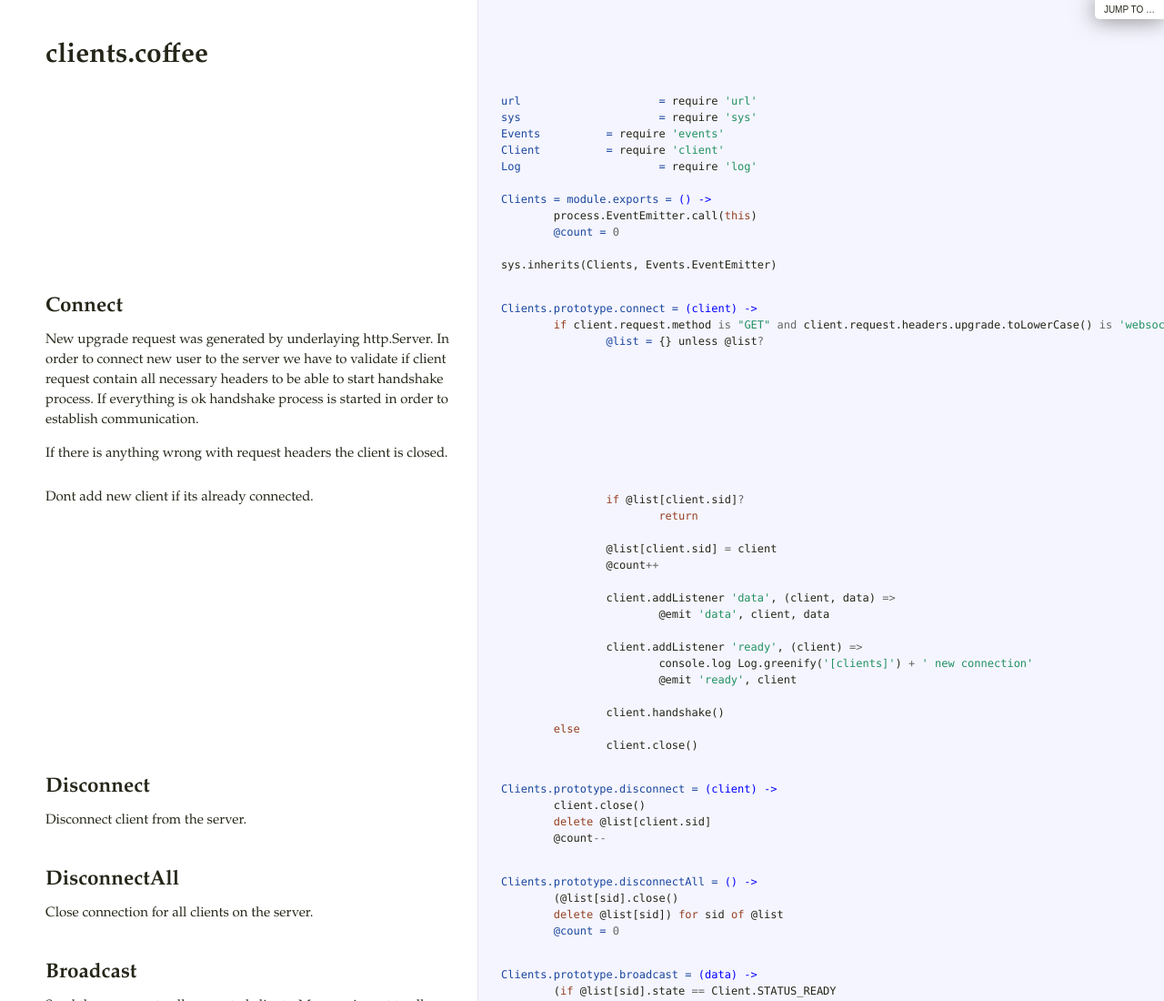
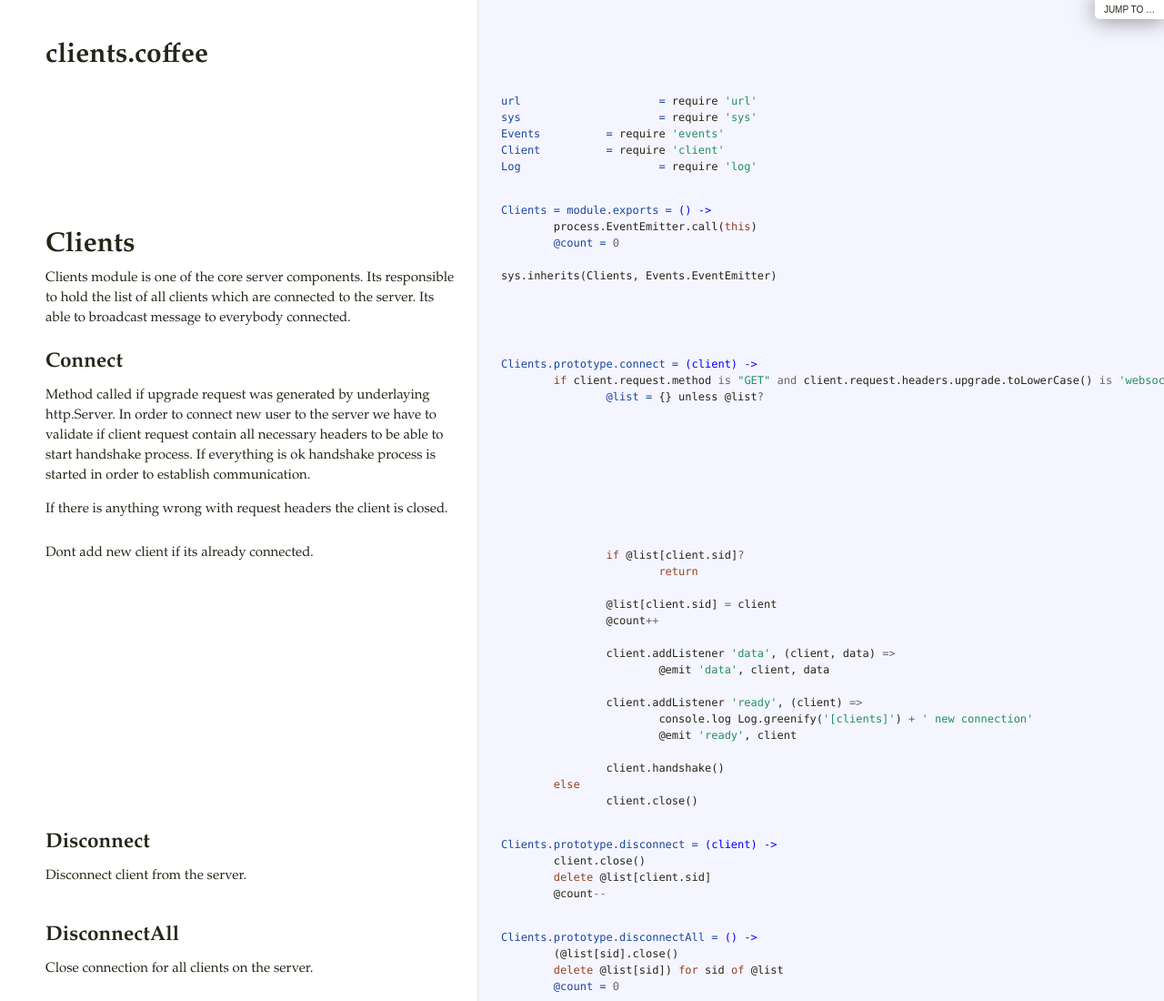
Before and after one commit to petrjanda/platformjs, a website: page docs/clients.html in a window 1280 px wide. Shown: the top 1100 px of the page at 91% size. Drawn offline with Linux system fonts and the light colour scheme.

Commit message:
more docs for clients class

```diff
--- a/docs/clients.html
+++ b/docs/clients.html
@@ -2,15 +2,16 @@
 <span class="nv">sys			= </span><span class="nx">require</span> <span class="s1">&#39;sys&#39;</span>
 <span class="nv">Events		= </span><span class="nx">require</span> <span class="s1">&#39;events&#39;</span>
 <span class="nv">Client		= </span><span class="nx">require</span> <span class="s1">&#39;client&#39;</span>
-<span class="nv">Log			= </span><span class="nx">require</span> <span class="s1">&#39;log&#39;</span>
+<span class="nv">Log			= </span><span class="nx">require</span> <span class="s1">&#39;log&#39;</span></pre></div>             </td>           </tr>                               <tr id="section-2">             <td class="docs">               <div class="pilwrap">                 <a class="pilcrow" href="#section-2">&#182;</a>               </div>               <h1>Clients</h1>
 
-<span class="nv">Clients = module.exports = </span><span class="nf">() -&gt;</span>
+<p>Clients module is one of the core server components. Its responsible to hold the list of all
+clients which are connected to the server. Its able to broadcast message to everybody connected.</p>             </td>             <td class="code">               <div class="highlight"><pre><span class="nv">Clients = module.exports = </span><span class="nf">() -&gt;</span>
 	<span class="nx">process</span><span class="p">.</span><span class="nx">EventEmitter</span><span class="p">.</span><span class="nx">call</span><span class="p">(</span><span class="k">this</span><span class="p">)</span>
 	<span class="vi">@count = </span><span class="mi">0</span>
 
-<span class="nx">sys</span><span class="p">.</span><span class="nx">inherits</span><span class="p">(</span><span class="nx">Clients</span><span class="p">,</span> <span class="nx">Events</span><span class="p">.</span><span class="nx">EventEmitter</span><span class="p">)</span></pre></div>             </td>           </tr>                               <tr id="section-2">             <td class="docs">               <div class="pilwrap">                 <a class="pilcrow" href="#section-2">&#182;</a>               </div>               <h2>Connect</h2>
+<span class="nx">sys</span><span class="p">.</span><span class="nx">inherits</span><span class="p">(</span><span class="nx">Clients</span><span class="p">,</span> <span class="nx">Events</span><span class="p">.</span><span class="nx">EventEmitter</span><span class="p">)</span></pre></div>             </td>           </tr>                               <tr id="section-3">             <td class="docs">               <div class="pilwrap">                 <a class="pilcrow" href="#section-3">&#182;</a>               </div>               <h2>Connect</h2>
 
-<p>New upgrade request was generated by underlaying http.Server. In order to connect new user
+<p>Method called if upgrade request was generated by underlaying http.Server. In order to connect new user
 to the server we have to validate if client request contain all necessary headers to be
 able to start handshake process. If everything is ok handshake process is started in order
 to establish communication.</p>
@@ -18,7 +19,7 @@ to establish communication.</p>
 <p>If there is anything wrong with request headers the client is closed.</p>             </td>             <td class="code">               <div class="highlight"><pre><span class="nv">Clients.prototype.connect = </span><span class="nf">(client) -&gt;</span>
 	<span class="k">if</span> <span class="nx">client</span><span class="p">.</span><span class="nx">request</span><span class="p">.</span><span class="nx">method</span> <span class="o">is</span> <span class="s2">&quot;GET&quot;</span> <span class="o">and</span> <span class="nx">client</span><span class="p">.</span><span class="nx">request</span><span class="p">.</span><span class="nx">headers</span><span class="p">.</span><span class="nx">upgrade</span><span class="p">.</span><span class="nx">toLowerCase</span><span class="p">()</span> <span class="o">is</span> <span class="s1">&#39;websocket&#39;</span> <span class="o">and</span> <span class="nx">client</span><span class="p">.</span><span class="nx">request</span><span class="p">.</span><span class="nx">headers</span><span class="p">.</span><span class="nx">connection</span><span class="p">.</span><span class="nx">toLowerCase</span><span class="p">()</span> <span class="o">is</span> <span class="s1">&#39;upgrade&#39;</span>
 		<span class="vi">@list = </span><span class="p">{}</span> <span class="nx">unless</span> <span class="nx">@list</span><span class="o">?</span>
-		</pre></div>             </td>           </tr>                               <tr id="section-3">             <td class="docs">               <div class="pilwrap">                 <a class="pilcrow" href="#section-3">&#182;</a>               </div>               <p>Dont add new client if its already connected.</p>             </td>             <td class="code">               <div class="highlight"><pre>		<span class="k">if</span> <span class="nx">@list</span><span class="p">[</span><span class="nx">client</span><span class="p">.</span><span class="nx">sid</span><span class="p">]</span><span class="o">?</span>
+		</pre></div>             </td>           </tr>                               <tr id="section-4">             <td class="docs">               <div class="pilwrap">                 <a class="pilcrow" href="#section-4">&#182;</a>               </div>               <p>Dont add new client if its already connected.</p>             </td>             <td class="code">               <div class="highlight"><pre>		<span class="k">if</span> <span class="nx">@list</span><span class="p">[</span><span class="nx">client</span><span class="p">.</span><span class="nx">sid</span><span class="p">]</span><span class="o">?</span>
 			<span class="k">return</span>
 
 		<span class="nx">@list</span><span class="p">[</span><span class="nx">client</span><span class="p">.</span><span class="nx">sid</span><span class="p">]</span> <span class="o">=</span> <span class="nx">client</span>
@@ -33,17 +34,17 @@ to establish communication.</p>
 
 		<span class="nx">client</span><span class="p">.</span><span class="nx">handshake</span><span class="p">()</span>
 	<span class="k">else</span>
-		<span class="nx">client</span><span class="p">.</span><span class="nx">close</span><span class="p">()</span></pre></div>             </td>           </tr>                               <tr id="section-4">             <td class="docs">               <div class="pilwrap">                 <a class="pilcrow" href="#section-4">&#182;</a>               </div>               <h2>Disconnect</h2>
+		<span class="nx">client</span><span class="p">.</span><span class="nx">close</span><span class="p">()</span></pre></div>             </td>           </tr>                               <tr id="section-5">             <td class="docs">               <div class="pilwrap">                 <a class="pilcrow" href="#section-5">&#182;</a>               </div>               <h2>Disconnect</h2>
 
 <p>Disconnect client from the server.</p>             </td>             <td class="code">               <div class="highlight"><pre><span class="nv">Clients.prototype.disconnect = </span><span class="nf">(client) -&gt;</span>
 	<span class="nx">client</span><span class="p">.</span><span class="nx">close</span><span class="p">()</span>
 	<span class="k">delete</span> <span class="nx">@list</span><span class="p">[</span><span class="nx">client</span><span class="p">.</span><span class="nx">sid</span><span class="p">]</span>
-	<span class="nx">@count</span><span class="o">--</span></pre></div>             </td>           </tr>                               <tr id="section-5">             <td class="docs">               <div class="pilwrap">                 <a class="pilcrow" href="#section-5">&#182;</a>               </div>               <h2>DisconnectAll</h2>
+	<span class="nx">@count</span><span class="o">--</span></pre></div>             </td>           </tr>                               <tr id="section-6">             <td class="docs">               <div class="pilwrap">                 <a class="pilcrow" href="#section-6">&#182;</a>               </div>               <h2>DisconnectAll</h2>
 
 <p>Close connection for all clients on the server.</p>             </td>             <td class="code">               <div class="highlight"><pre><span class="nv">Clients.prototype.disconnectAll = </span><span class="nf">() -&gt;</span>
 	<span class="p">(</span><span class="nx">@list</span><span class="p">[</span><span class="nx">sid</span><span class="p">].</span><span class="nx">close</span><span class="p">()</span>
 	<span class="k">delete</span> <span class="nx">@list</span><span class="p">[</span><span class="nx">sid</span><span class="p">])</span> <span class="k">for</span> <span class="nx">sid</span> <span class="k">of</span> <span class="nx">@list</span>
-	<span class="vi">@count = </span><span class="mi">0</span></pre></div>             </td>           </tr>                               <tr id="section-6">             <td class="docs">               <div class="pilwrap">                 <a class="pilcrow" href="#section-6">&#182;</a>               </div>               <h2>Broadcast</h2>
+	<span class="vi">@count = </span><span class="mi">0</span></pre></div>             </td>           </tr>                               <tr id="section-7">             <td class="docs">               <div class="pilwrap">                 <a class="pilcrow" href="#section-7">&#182;</a>               </div>               <h2>Broadcast</h2>
 
 <p>Send the message to all connected clients. Message is sent to all clients connected to server
 which are connected and handshaked. </p>             </td>             <td class="code">               <div class="highlight"><pre><span class="nv">Clients.prototype.broadcast = </span><span class="nf">(data) -&gt;</span>
```
Also changed, not shown: src/clients.coffee (+6 -1 lines).
